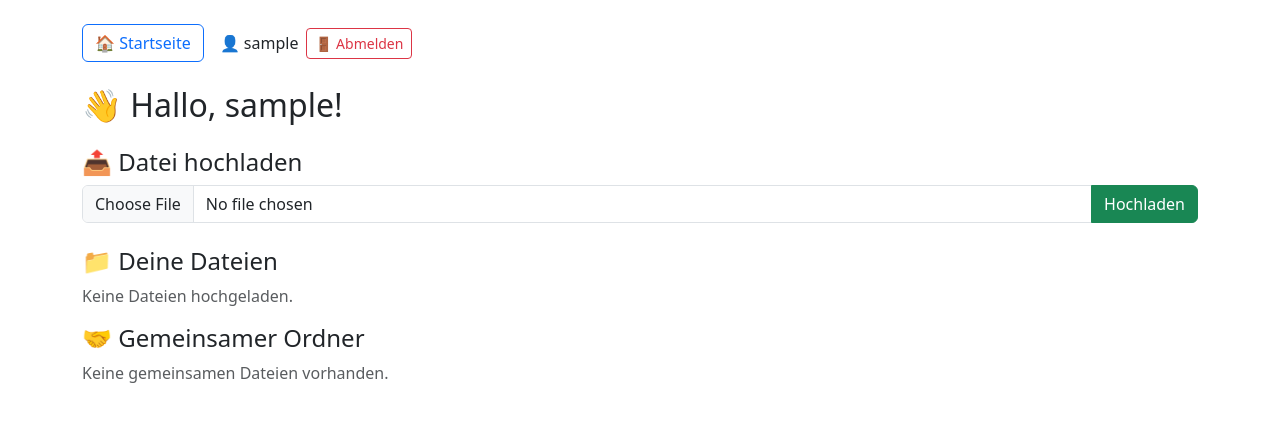
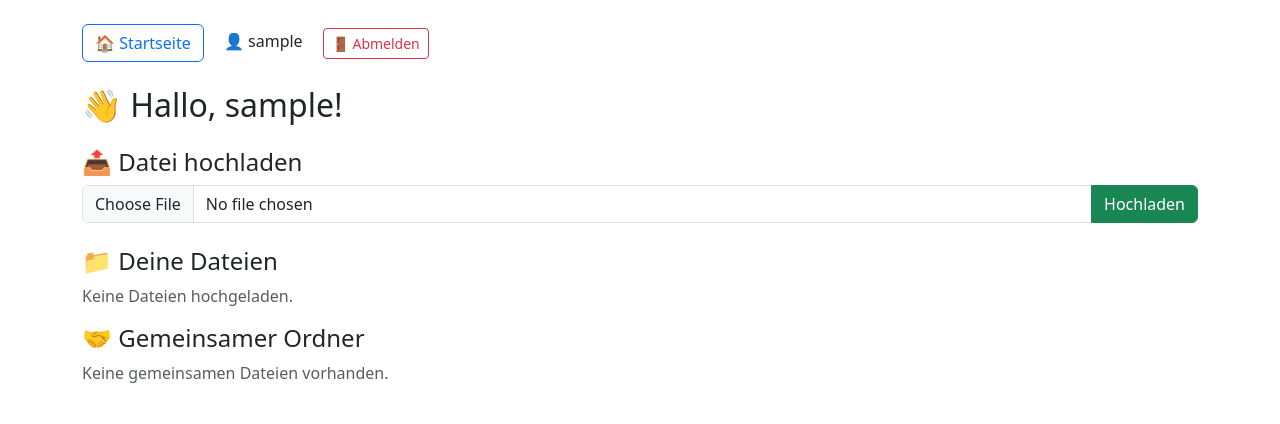
Before and after one commit to Kitanga84/Serwer, a Flask app: page / in a window 1280 px wide. Shown: the top 424 px of the page. Run offline with Flask 3, Linux system fonts and the light colour scheme; the visitor is signed in with stand-in values (Sample User, id 1).

Commit message:
Update base.html

```diff
--- a/templates/base.html
+++ b/templates/base.html
@@ -1,20 +1,21 @@
 <!DOCTYPE html>
 <html lang="de">
 <head>
-  <meta charset="UTF-8" />
+  <meta charset="UTF-8">
   <title>{% block title %}Datei-Server{% endblock %}</title>
-  <link href="https://cdn.jsdelivr.net/npm/bootstrap@5.3.0/dist/css/bootstrap.min.css" rel="stylesheet" />
+  <link href="https://cdn.jsdelivr.net/npm/bootstrap@5.3.0/dist/css/bootstrap.min.css" rel="stylesheet">
 </head>
-<body class="container mt-4">
+<body class="container py-4">
 
-  <nav class="mb-4 d-flex align-items-center">
-  <a href="{{ url_for('index') }}" class="btn btn-outline-primary">🏠 Startseite</a>
-  {% if session.get('username') %}
-    <span class="ms-3">👤 {{ session['username'] }}</span>
-    <a href="{{ url_for('logout') }}" class="btn btn-outline-danger btn-sm ms-2">🚪 Abmelden</a>
-  {% endif %}
-</nav>
-
+  <nav class="mb-4 d-flex justify-content-between align-items-center">
+    <div>
+      <a href="{{ url_for('index') }}" class="btn btn-outline-primary">🏠 Startseite</a>
+      {% if session.get('username') %}
+        <span class="ms-3">👤 {{ session['username'] }}</span>
+        <a href="{{ url_for('logout') }}" class="btn btn-outline-danger btn-sm ms-3">🚪 Abmelden</a>
+      {% endif %}
+    </div>
+  </nav>
 
   {% with messages = get_flashed_messages() %}
     {% if messages %}
```
